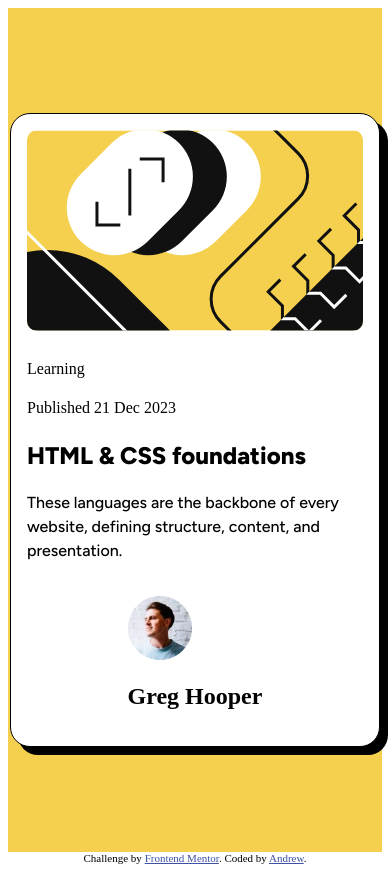
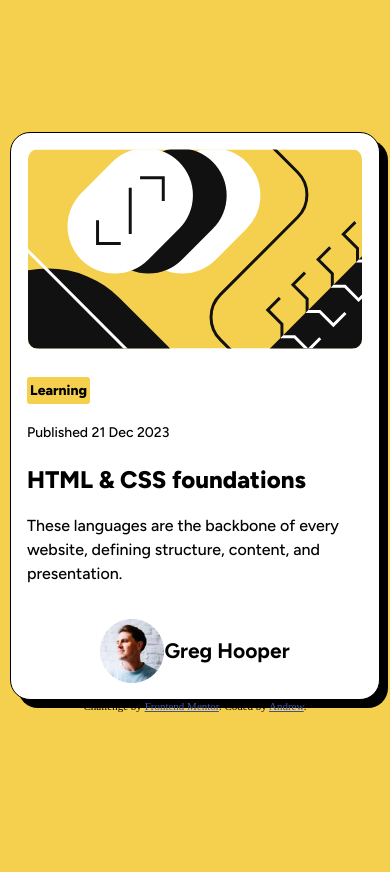
Before and after one commit to anscmyers/frontendmentor-blogpreview, a plain HTML site: page index.html in a window 390 px wide. After the commit the page ends 844 px from the top, so only its background shows below. Drawn offline with Linux system fonts and the light colour scheme.

Commit message:
some other edits, stuck on mobile responsiveness and overflowing top & bottom

```diff
--- a/index.html
+++ b/index.html
@@ -15,7 +15,6 @@
   <link rel="stylesheet" href="styles.css">
 </head>
 <body>
-  <main>
     <div class="card">
       <div class="content">
         <div class="img-container">
@@ -36,7 +35,6 @@
         </div>
       </div>
     </div>
-  </main>
 </body>
 <footer>
   <div class="attribution">
--- a/styles.css
+++ b/styles.css
@@ -95,12 +95,19 @@ Styling Plan:
     --space-50: .25rem;
     /* font shorthand: font-style font-variant font-weight font-size(req)/line-height font-family(req) */
     /* Need to put letter-spacing separately, same throughout */
-    --title-font: 800 1.5rem/1.5 'Figtree', sans-serif;
-    --body-font: 500 1rem/1.5 'Figtree', sans-serif;
-    --date-font: 500 7/8rem/1.5 'Figtree', sans-serif;
-    --label-font: 800 7/8rem/1.5 'Figtree', sans-serif;
-    --author-font: 800 7/8rem/1.5 'Figtree', sans-serif;
+    /* Can't mix rem & px in the shorthand */
+    --title-font: 800 24px/36px 'Figtree', sans-serif;
+    --body-font: 500 16px/24px 'Figtree', sans-serif;
+    --date-font: 500 14px/21px 'Figtree', sans-serif;
+    --label-font: 800 14px/21px 'Figtree', sans-serif;
+    --author-font: 800 14px/21px 'Figtree', sans-serif;
     --letter-spacing: 0px;
+
+    --mobile-title-font: 800 20px/30px 'Figtree', sans-serif;
+    --mobile-body-font: 500 14px/21px 'Figtree', sans-serif;
+    --mobile-date-font: 500 12px/21px 'Figtree', sans-serif;
+    --mobile-label-font: 800 12px/21px 'Figtree', sans-serif;
+    --mobile-author-font: 800 14px/21px 'Figtree', sans-serif;
 }
 
 
@@ -116,7 +123,7 @@ Styling Plan:
 }
 
 
-main {
+body {
     display: flex;
     flex-direction: column;
     align-items: center;
@@ -128,14 +135,6 @@ main {
 }
 
 .card {
-    /* flex: 1 1 auto; */
-    /* display: flex;
-    flex-direction: column;
-    align-items: center;
-    justify-content: center; */
-    /* height: fit-content; */
-    /* min-width: 320px; */
-    /* width: min-content; */
     background-color: var(--whitespace-color);
     padding: var(--space-200);
     border-radius: 20px;
@@ -143,7 +142,11 @@ main {
     /* box-shadow: [horizontal offset] [vertical offset] [blur radius] [spread radius] [color];
  */
     box-shadow: 8px 8px;
-    width: 336px;
+    width: fit-content;
+    height: fit-content;
+    display: inline-block;
+    width: auto;
+    height: auto;
 }
 
 
@@ -153,31 +156,56 @@ main {
     flex-direction: column;
     align-items: center;
     justify-items: center;
+    width: 336px;
     gap: var(--space-200);
 }
 
 @media (max-width: 375px) {
     .content {
-        height: 80vh;
-        width: 80vw;
+        width: 268.8px; /* 80% of the original 336px */
+    }
+
+    /* .img-container {
+    height: 160px; } */ /*80% of the original 200px */
+
+    .txt-container h1 {
+        font: var(--mobile-title-font);
+    }
+
+    .txt-container h2 {
+        font: var(--mobile-label-font);
+        background-color: var(--bg-color);
+        width: fit-content;
+        padding: 3px;
+        border-radius: 3px;
+    }
+
+    .txt-container h4 {
+        font: var(--mobile-date-font);
+    }
+
+    .txt-container p {
+        font: var(--mobile-body-font);
     }
 }
+
 
 .img-container {
     border-radius: 10px;
     overflow: hidden;
-    height: auto;
-    position: relative;
+    height: 200px;
+
+    /* flex-basis: ; */
 }
 
 .img-container img {
-    max-width: 100%;
-    height: auto;
-    display: block;
+    width: 100%;
+    height: 100%;
+    object-fit: cover;
 }
 
 .txt-container {
-
+    padding: 0px;
 }
 
 .txt-container h1 {
@@ -186,6 +214,10 @@ main {
 
 .txt-container h2 {
     font: var(--label-font);
+    background-color: var(--bg-color);
+    width: fit-content;
+    padding: 3px;
+    border-radius: 3px;
 }
 
 .txt-container h4 {
@@ -195,3 +227,17 @@ main {
 .txt-container p {
     font: var(--body-font);
 }
+
+.author {
+    display: flex;
+    font: var(--author-font);
+    align-items: center;
+}
+
+.author img {
+    height: 100%;
+}
+
+.author h2 {
+    margin: 0px;
+}
```
